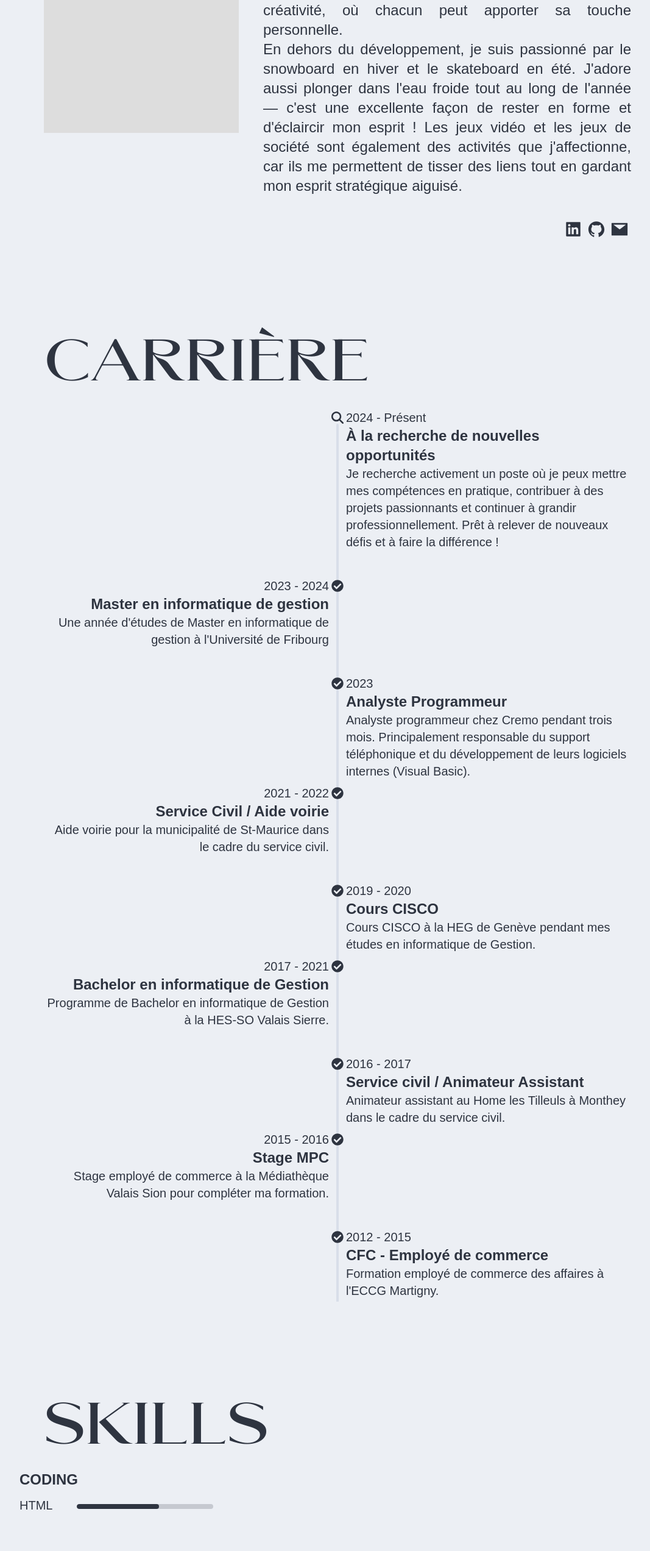
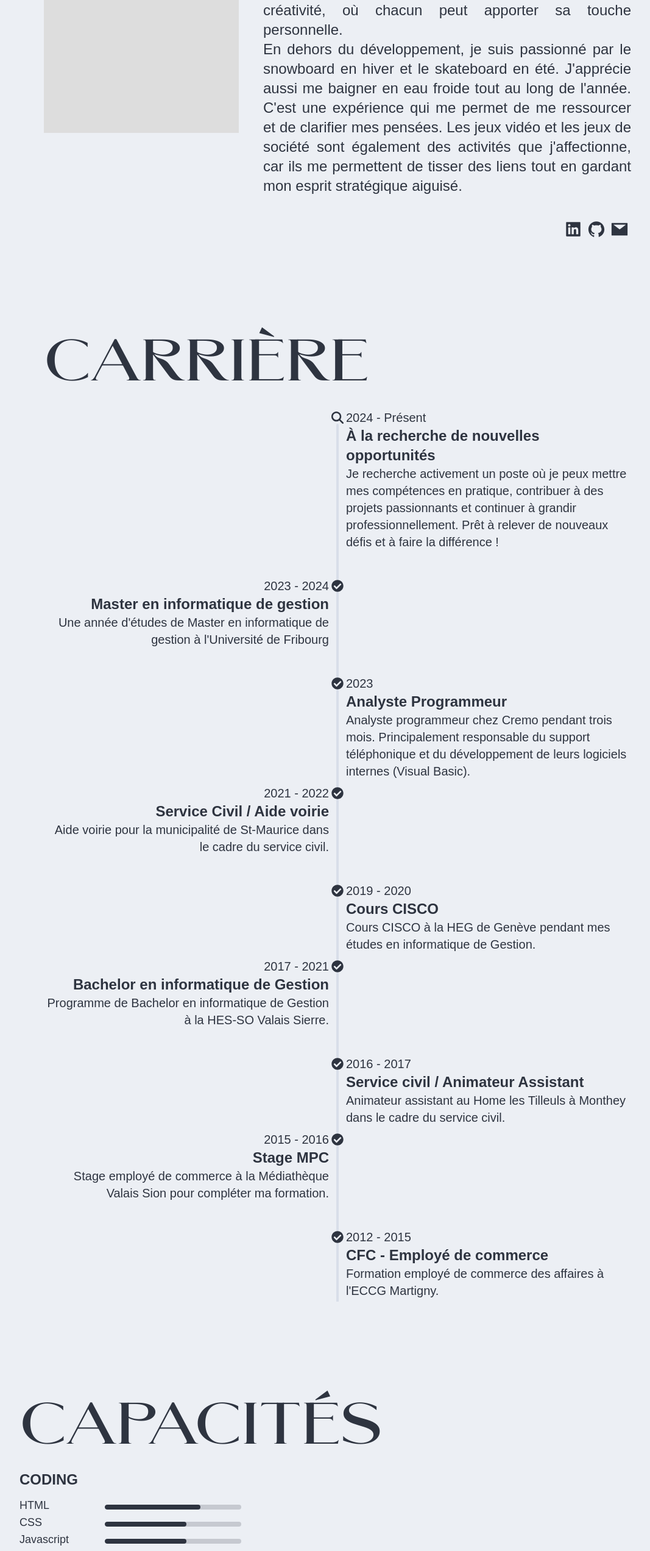
Before and after one commit to Gen0miX/jonas-resume, a Next.js app: page / in a window 1280 px wide. Shown: the part 1491-4035 px from the top of the page at 61% size, without its empty margins (96-1163 px from the left). Built offline with nearby package versions, Linux system fonts and the light colour scheme; a web font is replaced by a local one.

Commit message:
Change text - skills wip

```diff
--- a/components/AboutMe.tsx
+++ b/components/AboutMe.tsx
@@ -41,9 +41,9 @@ export default function AboutMe() {
           </p>
           <p className="font-sans text-xl font-medium text-justify lg:text-2xl mr-5">
             En dehors du développement, je suis passionné par le snowboard en
-            hiver et le skateboard en été. J'adore aussi plonger dans l'eau
-            froide tout au long de l'année — c'est une excellente façon de
-            rester en forme et d'éclaircir mon esprit ! Les jeux vidéo et les
+            hiver et le skateboard en été. J'apprécie aussi me baigner en eau
+            froide tout au long de l'année. C'est une expérience qui me permet
+            de me ressourcer et de clarifier mes pensées. Les jeux vidéo et les
             jeux de société sont également des activités que j'affectionne, car
             ils me permettent de tisser des liens tout en gardant mon esprit
             stratégique aiguisé.
--- a/components/Header.tsx
+++ b/components/Header.tsx
@@ -21,7 +21,7 @@ function NavItemHeader({ children, href, ...props }: Props) {
 
 export default function Header() {
   return (
-    <div className="sticky navbar bg-base-200">
+    <div className="sticky top-0 navbar bg-base-200 z-[999]">
       <div className="ml-3 navbar-start">
         <Link
           href="#"
@@ -36,13 +36,13 @@ export default function Header() {
           <div
             tabIndex={0}
             role="button"
-            className="btn m-1 text-xl antialiased font-normal font-heading"
+            className="btn m-1 text-xl antialiased font-normal rounded-box font-heading bg-base-300 border-none"
           >
             // MENU
           </div>
           <ul
             tabIndex={0}
-            className="dropdown-content menu bg-base-100 rounded-box z-[1] w-52 p-2 shadow"
+            className="dropdown-content menu bg-base-200 rounded-box z-[1] w-52 p-2 shadow"
           >
             <NavItemHeader href="#about-me">À PROPOS</NavItemHeader>
             <NavItemHeader href="#career">CARRIÈRE</NavItemHeader>
--- a/components/Hero.tsx
+++ b/components/Hero.tsx
@@ -70,7 +70,7 @@ export default function Hero() {
             par la curiosité d'apprendre quelque chose de nouveau.
           </p>
         </div>
-        <div className="flex mt-5 mb-0 lg:my-0 lg:mx-2 md:mb-5">
+        <div className="flex mt-5 mb-5 lg:my-0 lg:mx-2 md:mb-5">
           <ul className="flex flex-col items-start justify-end lg:h-full lg:justify-evenly">
             <NavItem href="#about-me">À PROPOS</NavItem>
             <NavItem href="#career">CARRIÈRE</NavItem>
--- a/components/Skills.tsx
+++ b/components/Skills.tsx
@@ -7,13 +7,20 @@ interface Props {
 
 function Skill({ children, value }: Props) {
   return (
-    <div className="flex items-center">
-      <p className="font-sans text-xl font-medium mr-10">{children}</p>
-      <progress
-        className="progress static w-56 mt-1"
-        value={value}
-        max="100"
-      ></progress>
+    <div className="static flex items-center hover:text-primary group transition-color ease-in-out">
+      <p className="font-sans text-lg font-medium group-hover:font-bold transition-all ease-in-out">
+        {children}
+      </p>
+      <span className="font-sans ml-auto mr-1 flex items-center justify-center text-sm font-bold opacity-0 group-hover:opacity-100 transition-opacity ease-in-out">
+        {value}%
+      </span>
+      <div className="static w-56 mt-1">
+        <progress
+          className="static progress w-full h-2 rounded group-hover:progress-primary transition-colors ease-in-out"
+          value={value}
+          max="100"
+        ></progress>
+      </div>
     </div>
   );
 }
@@ -24,10 +31,22 @@ function CTitle({ children }: Props) {
 
 export default function Skills() {
   return (
-    <section id="skills" className="mt-40 mb-10 xl:mx-32 2xl:m-60 scroll-mt-32">
-      <h1 className="font-heading text-6xl lg:text-8xl  mb-5 ml-10">SKILLS</h1>
-      <CTitle>CODING</CTitle>
-      <Skill value={60}>HTML</Skill>
+    <section
+      id="skills"
+      className="mt-40 mb-10 ml-5 xl:mx-32 2xl:m-60 scroll-mt-32 w-96"
+    >
+      <h1 className="font-heading text-5xl mb-5 lg:text-8xl">CAPACITÉS</h1>
+      <div className="mr-5">
+        <CTitle>CODING</CTitle>
+        <Skill value={70}>HTML</Skill>
+        <Skill value={60}>CSS</Skill>
+        <Skill value={60}>Javascript</Skill>
+        <Skill value={60}>Angular</Skill>
+        <Skill value={50}>React / Native</Skill>
+        <Skill value={70}>Python</Skill>
+        <Skill value={50}>Java</Skill>
+        <Skill value={40}>C#</Skill>
+      </div>
     </section>
   );
 }
```
